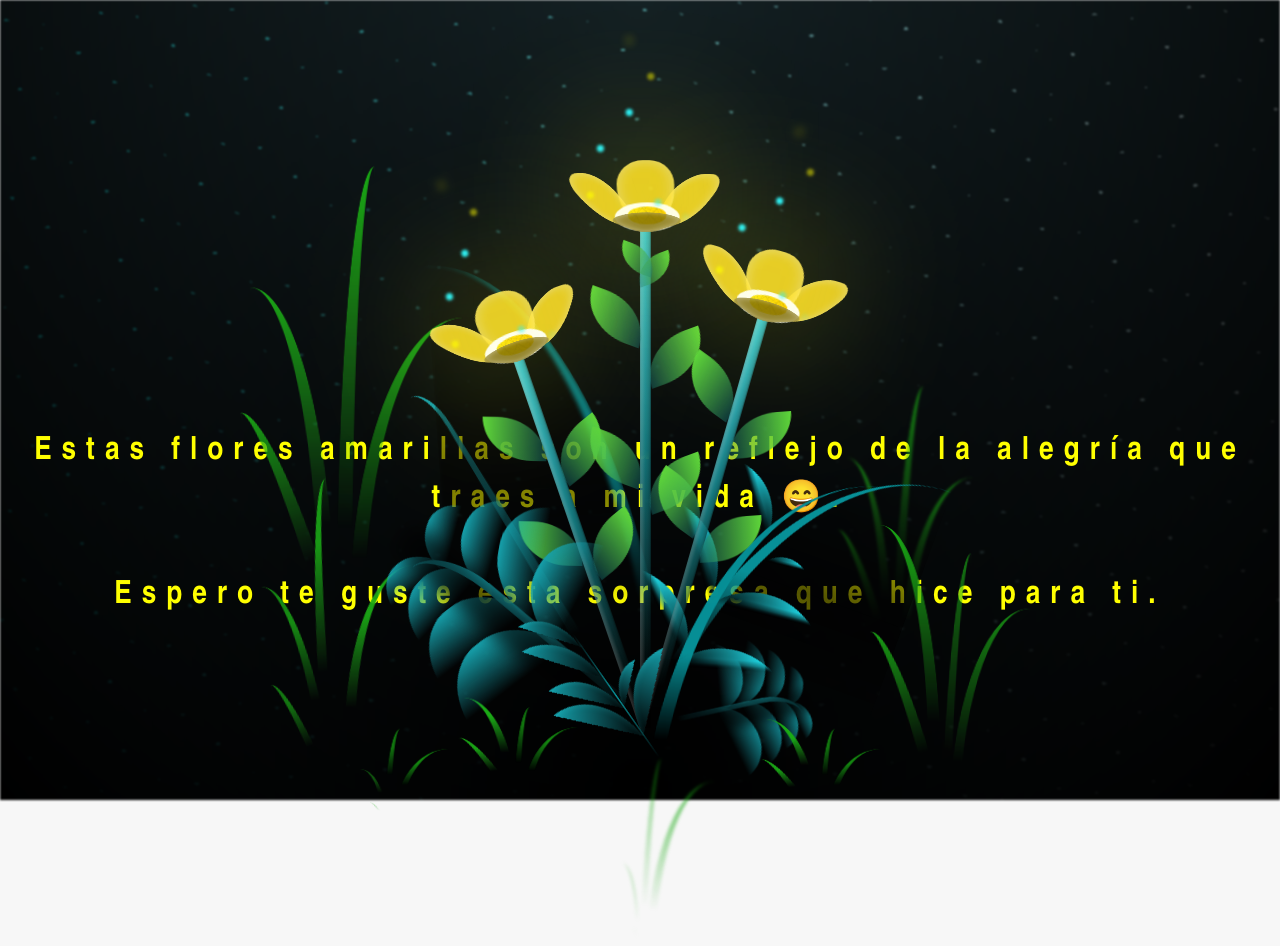
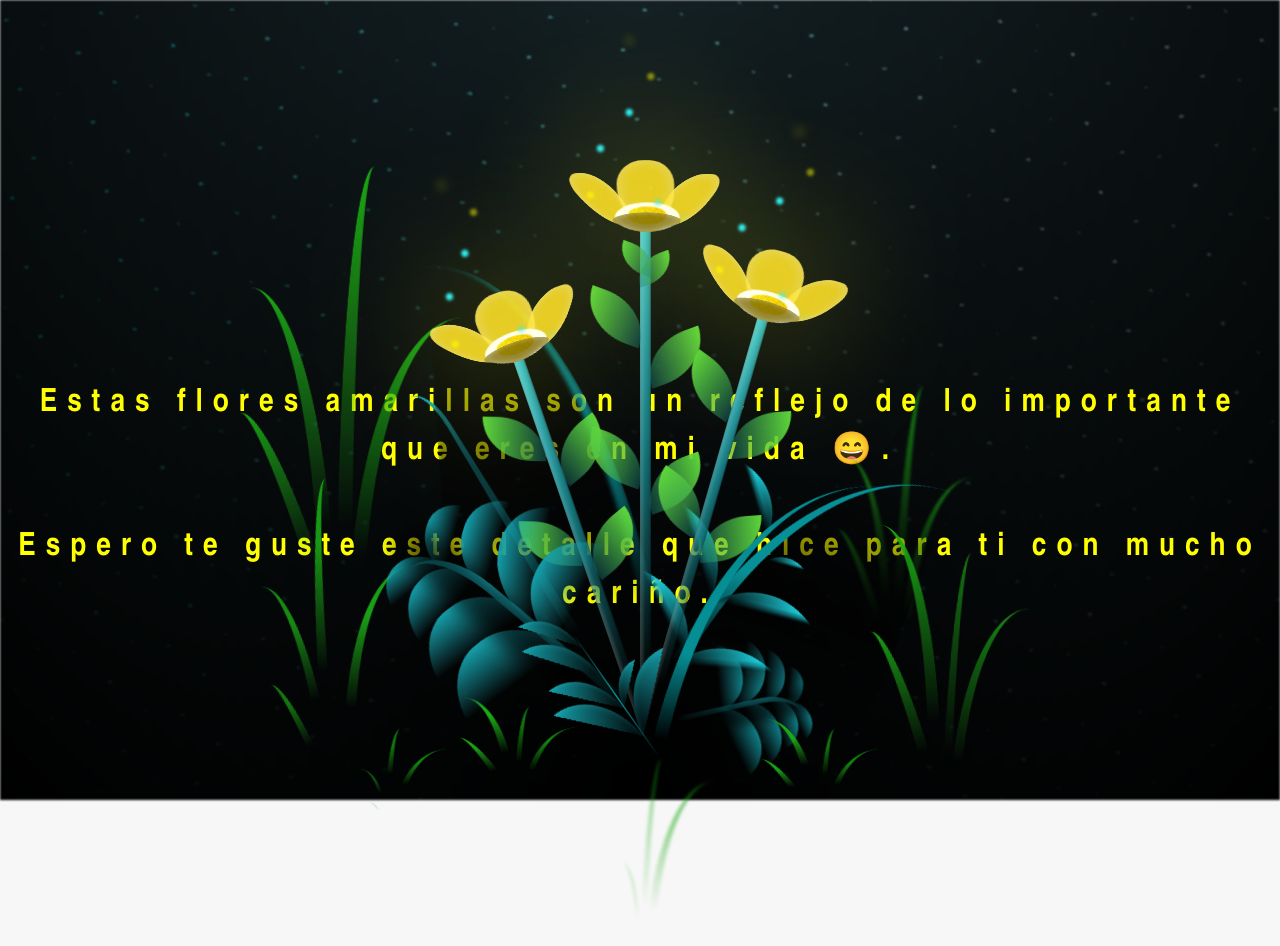
Before and after one commit to Rbrt2500/Rbrttt, a plain HTML site: page flower.html in a window 1280 px wide. Drawn offline with Linux system fonts and the light colour scheme.

Commit message:
Update flower.html

```diff
--- a/flower.html
+++ b/flower.html
@@ -13,8 +13,8 @@
     <div id="lyrics">
 
     </div>
-    <h1 class="titulo">Estas flores amarillas son un reflejo de la alegría que traes a mi vida 😄. <br> <br>
-      Espero te guste esta sorpresa que hice para ti.</h1>
+    <h1 class="titulo">Estas flores amarillas son un reflejo de lo importante que eres en mi vida 😄. <br> <br>
+      Espero te guste este detalle que hice para ti con mucho cariño.</h1>
 
     <div class="night"></div>
     <div class="flowers">
```
